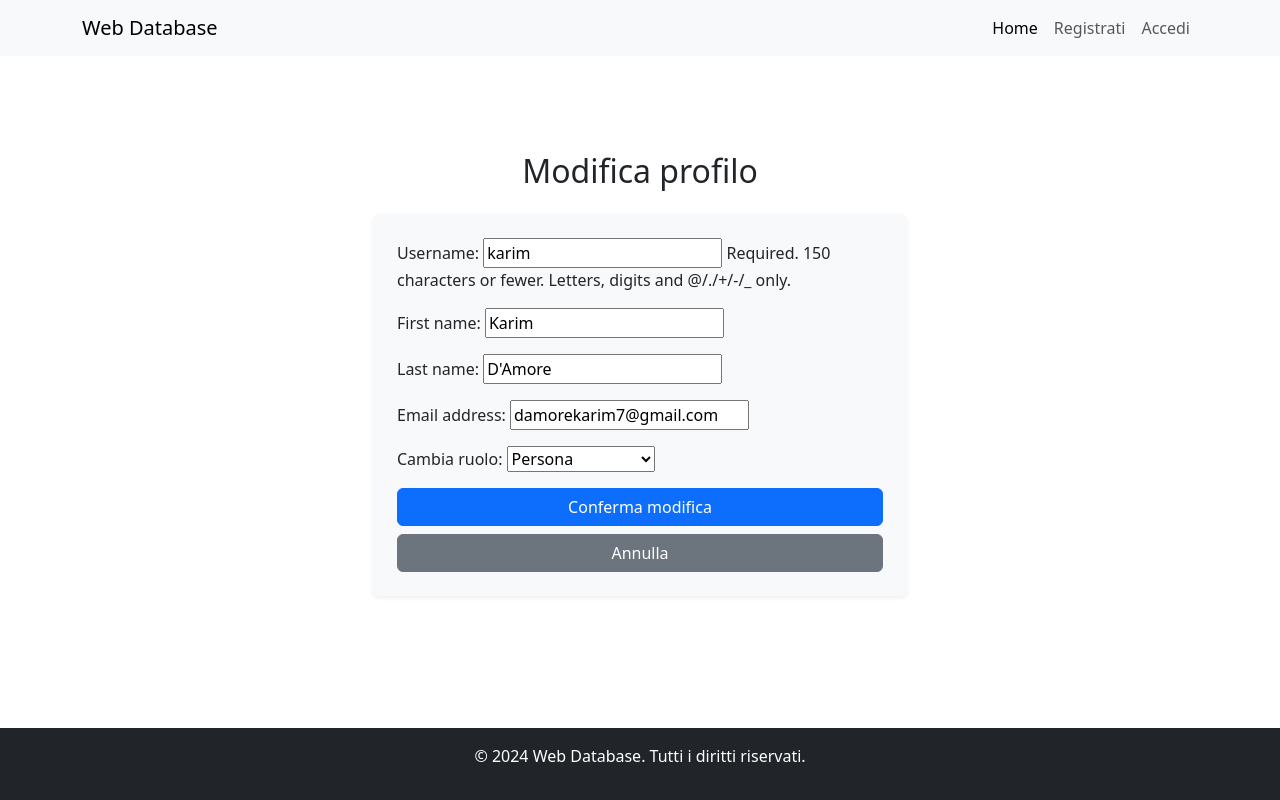
After one commit to karim1655/Web_DB_Project, a Django app: page /userupdate/1/ in a window 1280 px wide. The commit adds this page. Run offline with Django 5.2, Linux system fonts and the light colour scheme; data comes from the database, SQL or seed files in the repository; both versions use the stored data as it was after the commit.

Commit message:
Added user update view, url, template, and form

```diff
--- a/web_app/forms.py
+++ b/web_app/forms.py
@@ -4,10 +4,20 @@ from .models import CustomUser, TrainingPlan, Relazione
 
 
 class CustomUserCreationForm(UserCreationForm):
-    class Meta:
+    class Meta(UserCreationForm.Meta):
         model = CustomUser
-        fields = ('username', 'first_name', 'last_name', 'email', 'user_type', 'password1', 'password2')
+        fields = UserCreationForm.Meta.fields + ('first_name', 'last_name', 'email', 'user_type', )
 
     def __init__(self, *args, **kwargs):
         super().__init__(*args, **kwargs)
         self.fields['user_type'].label = "Registrati come"
+
+
+class CustomUserUpdateForm(forms.ModelForm):
+    class Meta:
+        model = CustomUser
+        fields = ('username', 'first_name', 'last_name', 'email', 'user_type')
+
+    def __init__(self, *args, **kwargs):
+        super().__init__(*args, **kwargs)
+        self.fields['user_type'].label = "Cambia ruolo"
--- a/web_app/templates/web_app/profile.html
+++ b/web_app/templates/web_app/user_detail.html
@@ -1,4 +1,6 @@
 {% extends 'base.html' %}
+
+{% block title %} Il tuo Profilo {% endblock %}
 
 {% block content %}
 <div class="container mt-5">
@@ -20,7 +22,7 @@
     </div>
 
     <div class="mt-4">
-        <a href="" class="btn btn-warning">Modifica Profilo</a>
+        <a href="{% url 'user_update' user.id %}" class="btn btn-primary btn-block">Modifica Profilo</a>
         <a href="{% url 'home' %}" class="btn btn-secondary">Torna alla Home</a>
     </div>
 </div>
--- /dev/null
+++ b/web_app/templates/web_app/user_update.html
@@ -0,0 +1,28 @@
+{% extends "base.html" %}
+
+{% block title %}Modifica profilo{% endblock %}
+
+{% block content %}
+<div class="container my-5">
+    <h2 class="text-center mb-4">Modifica profilo</h2>
+
+    <div class="row justify-content-center">
+        <div class="col-md-6">
+            <form method="post" class="bg-light p-4 rounded shadow-sm">
+                {% csrf_token %}
+
+                <!-- Bootstrap form styling -->
+                <div class="mb-3">
+                    {{ form.as_p }}
+                </div>
+
+                <!-- Submit button -->
+                <div class="d-grid gap-2">
+                    <button type="submit" class="btn btn-primary btn-block">Conferma modifica</button>
+                    <a href="{% url 'user_detail' user.id %}" class="btn btn-secondary">Annulla</a>
+                </div>
+            </form>
+        </div>
+    </div>
+</div>
+{% endblock %}
--- a/web_app/views.py
+++ b/web_app/views.py
@@ -2,9 +2,10 @@ from django.shortcuts import render
 from django.contrib.auth import authenticate, login
 from django.contrib.auth.views import LoginView, LogoutView
 from django.shortcuts import render, redirect, get_object_or_404
+from django.urls import reverse_lazy, reverse
 from django.views.generic import CreateView, DetailView, UpdateView, DeleteView
 
-from .forms import CustomUserCreationForm
+from .forms import CustomUserCreationForm, CustomUserUpdateForm
 from .models import CustomUser
 
 
@@ -25,6 +26,7 @@ def register(request):
 
     return render(request, 'registration/register.html', {'form': form})
 
+
 class CustomLoginView(LoginView):
     template_name = 'registration/login.html'
 
@@ -33,4 +35,13 @@ class CustomLogoutView(LogoutView):
 
 class CustomUserDetailView(DetailView):
     model = CustomUser
-    template_name = 'web_app/profile.html'
+    template_name = 'web_app/user_detail.html'
+
+class CustomUserUpdateView(UpdateView):
+    model = CustomUser
+    template_name = 'web_app/user_update.html'
+    form_class = CustomUserUpdateForm
+
+    def get_success_url(self):
+        pk = self.get_context_data()["object"].pk
+        return reverse("user_detail", kwargs={'pk': pk})
--- a/web_db_project/urls.py
+++ b/web_db_project/urls.py
@@ -28,4 +28,5 @@ urlpatterns = [
     path('logout/', views.CustomLogoutView.as_view(next_page='home'), name='logout'),
 
     path('userdetail/<pk>/', views.CustomUserDetailView.as_view(), name='user_detail'),
+    path('userupdate/<pk>/', views.CustomUserUpdateView.as_view(), name='user_update'),
 ]
```
Also changed, not shown: db.sqlite3.
